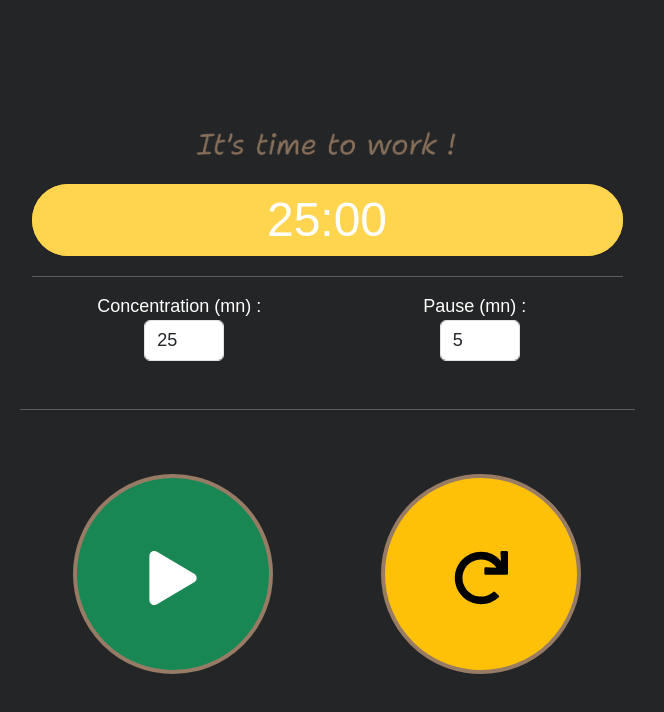
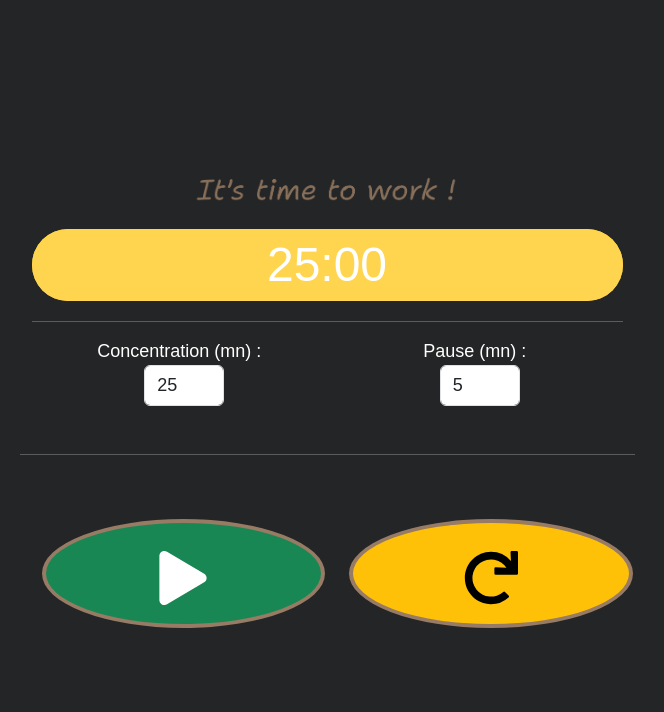
Before and after one commit to Noelle-M/Pomodoro, a React (Create React App) app: page / in a window 1280 px wide. Shown: the top 712 px of the page, without its empty margins (313-977 px from the left). Built offline with nearby package versions, Linux system fonts and the light colour scheme.

Commit message:
rbutton height

```diff
--- a/src/css/style.css
+++ b/src/css/style.css
@@ -26,9 +26,8 @@ body{
   padding: 10px 20px;
   margin: 0 10px;
   cursor: pointer;
-  height: 200px;
-  width: 200px;
-  border-radius: 50%;
+  width: 100%;
+  border-radius: 100%;
   border: 4px solid #977B64;
 }
 
```
